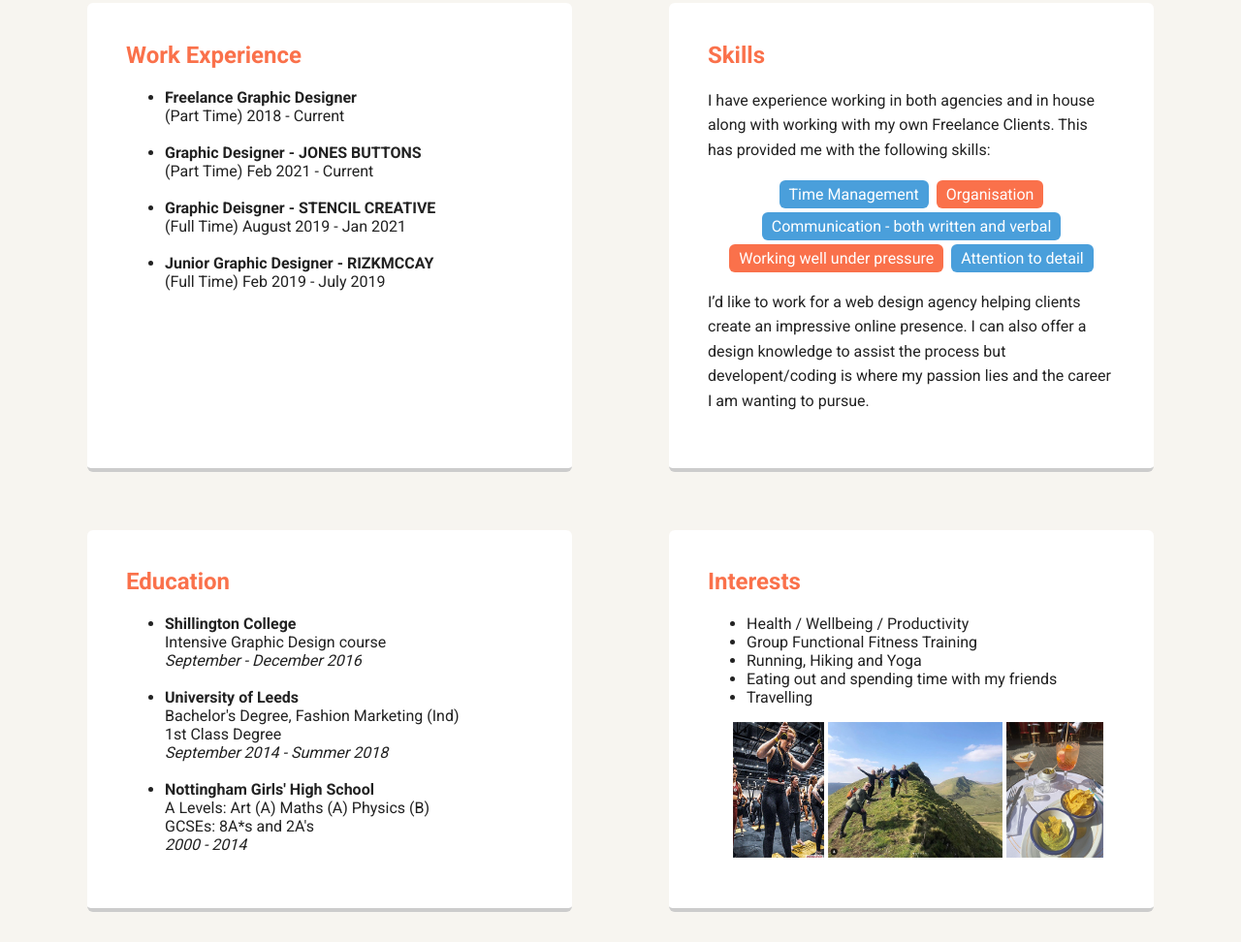
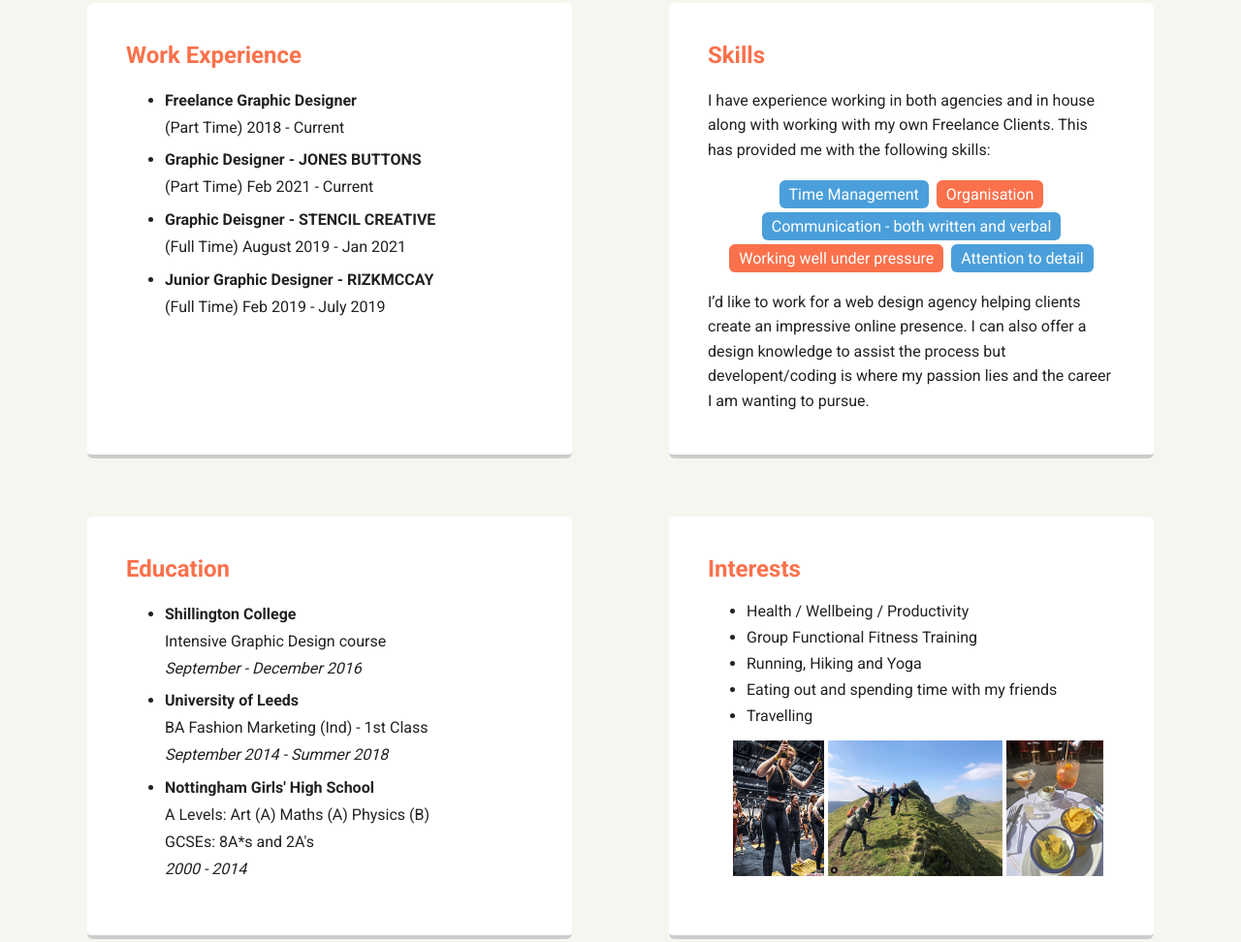
Before and after one commit to CharAshley/Project-1, a plain HTML site: page Project 1/My-Resume.html in a window 1280 px wide. Shown: the part 517-1489 px from the top of the page at 97% size. Drawn offline with Linux system fonts and the light colour scheme; a web font is replaced by a local one.

Commit message:
Changes made after running html and css checker

```diff
--- a/Project 1/My-Resume.html
+++ b/Project 1/My-Resume.html
@@ -29,17 +29,14 @@
             <section class="card">
                 <h2>Work Experience</h2>
                 <ul>
-                    <li><strong>Freelance Graphic Designer</strong><br>
-                        (Part Time) 2018 - Current<br>
-                        <br>
-                    <li><strong>Graphic Designer - JONES BUTTONS </strong><br>
-                        (Part Time) Feb 2021 - Current<br>
-                        <br>
-                    <li><strong>Graphic Deisgner - STENCIL CREATIVE</strong><br></li>
-                        (Full Time) August 2019 - Jan 2021<br>
-                        <br>
-                    <li><strong>Junior Graphic Designer - RIZKMCCAY</strong><br></li>
-                        (Full Time) Feb 2019 - July 2019<br>
+                    <li><p><strong>Freelance Graphic Designer</strong></p>
+                        <p>(Part Time) 2018 - Current</p>
+                    <li><p><strong>Graphic Designer - JONES BUTTONS </strong></p>
+                        <p>(Part Time) Feb 2021 - Current</p></li>
+                    <li><p><strong>Graphic Deisgner - STENCIL CREATIVE</strong></p>
+                        <p>(Full Time) August 2019 - Jan 2021</p></li>
+                    <li><p><strong>Junior Graphic Designer - RIZKMCCAY</strong></p>
+                        <p>(Full Time) Feb 2019 - July 2019</p></li>
                 </ul>
             </section>
 
@@ -61,19 +58,22 @@
             <section class="card">
                 <h2>Education</h2>
                 <ul>
-                    <li><strong>Shillington College</strong><br>
-                    Intensive Graphic Design course<br>
-                    <em>September - December 2016</em></li>
-                    <br>
-                    <li><strong>University of Leeds</strong><br>
-                    Bachelor's Degree, Fashion Marketing (Ind)<br>
-                    1st Class Degree<br>
-                    <em>September 2014 - Summer 2018</em></li>
-                    <br>
-                    <li><strong>Nottingham Girls' High School</strong><br>
-                    A Levels: Art (A) Maths (A) Physics (B)<br>
-                    GCSEs: 8A*s and 2A's<br>
-                    <em>2000 - 2014</em></li>
+                    <li>
+                        <p><strong>Shillington College</strong></p>
+                        <p>Intensive Graphic Design course</p>
+                        <p><em>September - December 2016</em></p>
+                    </li>
+                    <li>
+                        <p><strong>University of Leeds</strong></p>
+                        <p>BA Fashion Marketing (Ind) - 1st Class</p>
+                        <p><em>September 2014 - Summer 2018</em></p>
+                    </li>
+                    <li>
+                        <p><strong>Nottingham Girls' High School</strong></p>
+                        <p>A Levels: Art (A) Maths (A) Physics (B)</p>
+                        <p>GCSEs: 8A*s and 2A's</p>
+                        <p><em>2000 - 2014</em></p>
+                    </li>
                 </ul>
             </section>
 
--- a/Project 1/styles.css
+++ b/Project 1/styles.css
@@ -10,6 +10,16 @@ body {
   font-family: 'Roboto', sans-serif;
   color: #222;
   background: #f7f5f0;
+}
+
+p {
+  margin-top: 0.15em;
+  margin-bottom: 0.15em;
+}
+
+li {
+  margin-top: 0.5em;
+  margin-bottom: 0.5em;
 }
 
 h2 {
@@ -196,6 +206,9 @@ ul.skills {
   transition: all .5s;
 }
 
+.Education-list {
+  padding-bottom: 0;
+}
 
 footer {
   width: 100%;
```
Also changed, not shown: Project 1/contact.html (+4 -4 lines).
